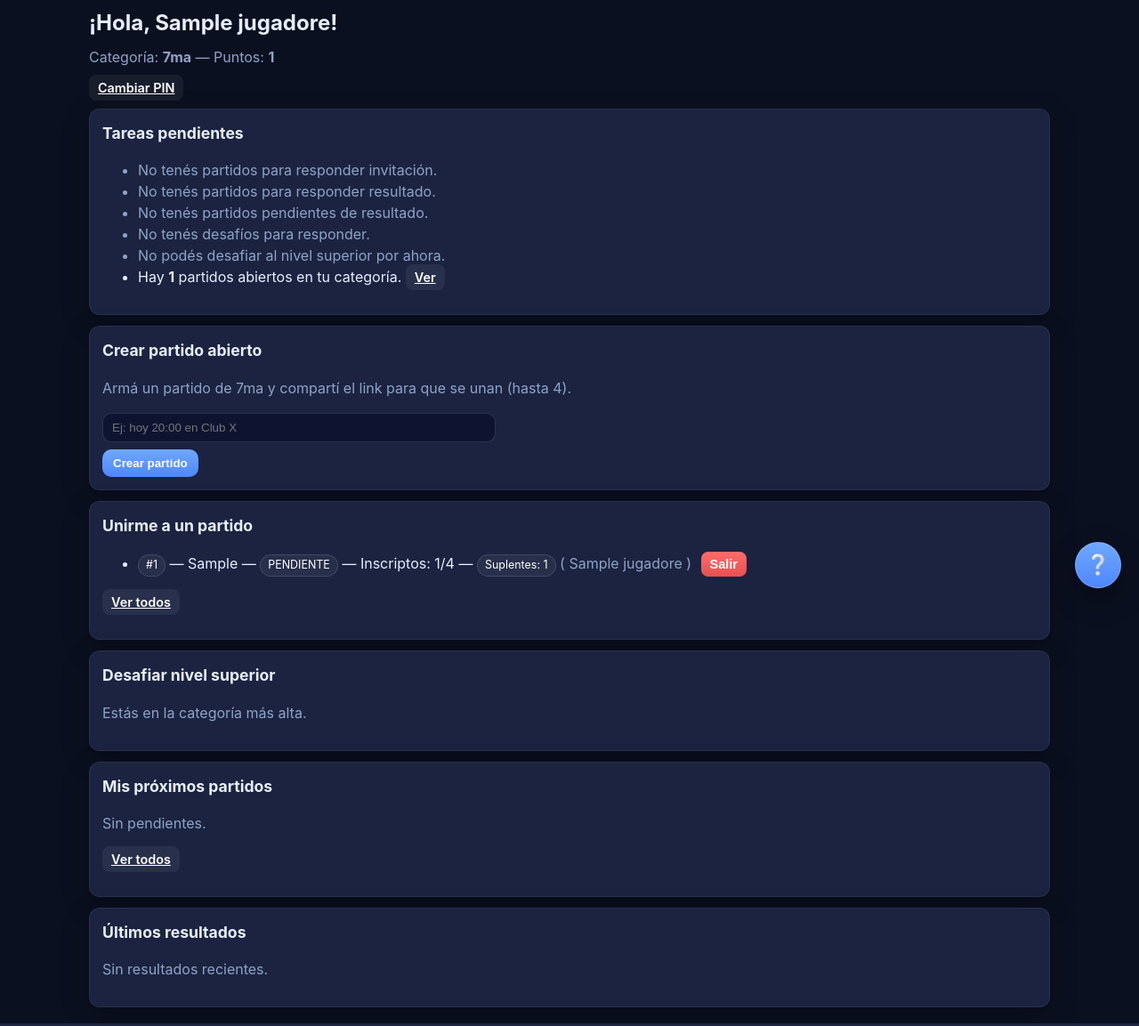
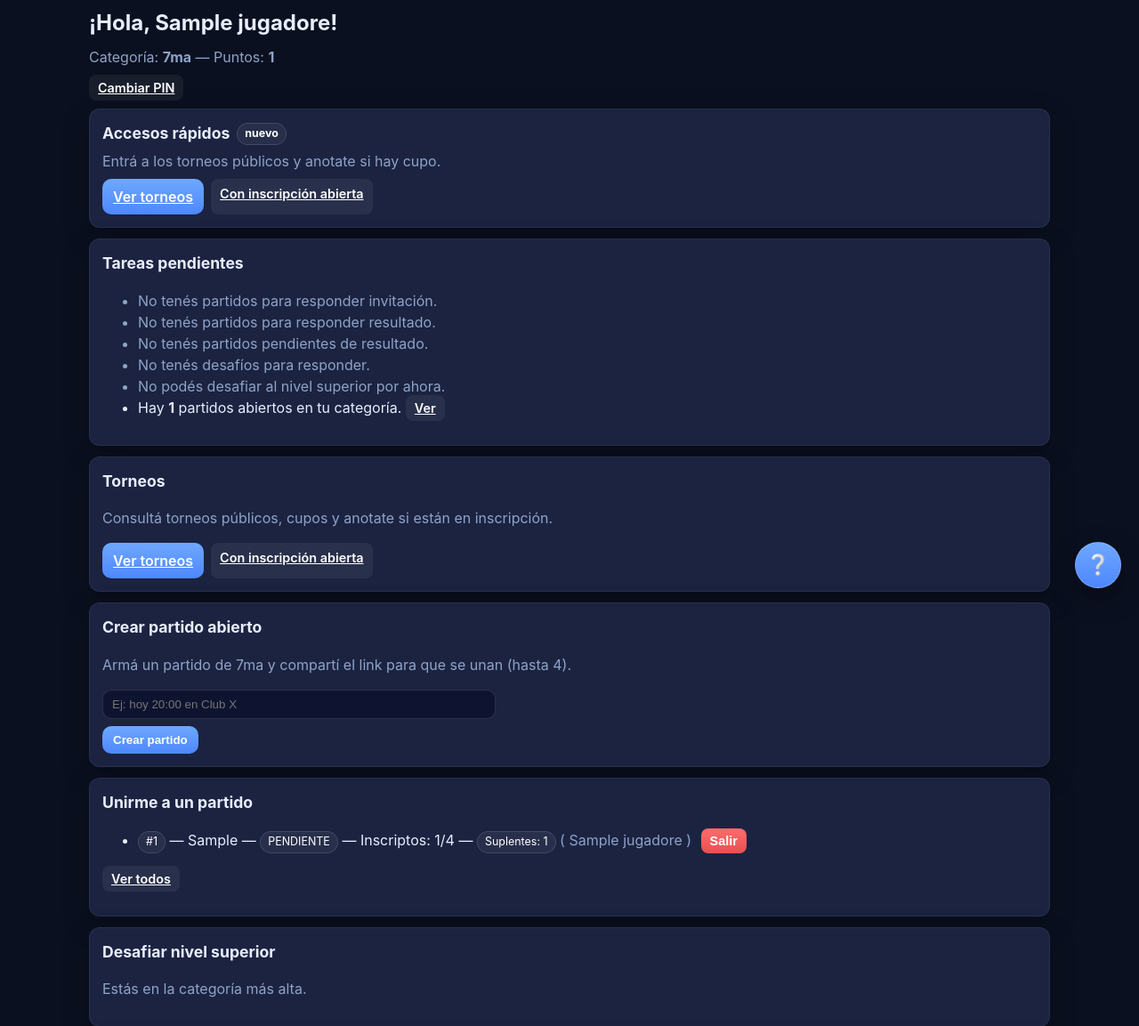
Before and after one commit to academiabogadorap/uplay, a Flask app: page /mi in a window 1280 px wide. Shown: the part 119-1272 px from the top of the page at 89% size. Run offline with Flask 3, Linux system fonts and the light colour scheme; the visitor is signed in with stand-in values (Sample User, id 1); tables that the repository leaves empty hold one stand-in row (values such as "Sample post").

Commit message:
Mi panel: acceso a Torneos públicos + quick-links

```diff
--- a/templates/mi.html
+++ b/templates/mi.html
@@ -14,6 +14,21 @@
   <p style="margin:0 0 12px;">
     <a href="{{ url_for('mi_cambiar_pin') }}" class="btn btn-ghost btn-slim">Cambiar PIN</a>
   </p>
+
+  <!-- 🚀 Accesos rápidos (NUEVO): Torneos -->
+  <div class="card" style="margin: 0 0 12px;">
+    <h3 style="display:flex; align-items:center; gap:8px; margin-bottom:6px;">
+      Accesos rápidos
+      <span class="badge">nuevo</span>
+    </h3>
+    <div class="muted" style="margin-bottom:8px;">Entrá a los torneos públicos y anotate si hay cupo.</div>
+    <div class="flex-row" style="display:flex; gap:8px; flex-wrap:wrap;">
+      <a href="{{ url_for('torneos_public_list') }}" class="btn">Ver torneos</a>
+      <a href="{{ url_for('torneos_public_list', estado='INSCRIPCION') }}" class="btn btn-ghost btn-slim">Con inscripción abierta</a>
+      {# Si más adelante agregamos filtro por categoría en /torneos, podemos sumar:
+         <a href="{{ url_for('torneos_public_list', categoria_id=jugador.categoria_id) }}" class="btn btn-ghost btn-slim">De mi categoría</a> #}
+    </div>
+  </div>
 
   <!-- Tareas pendientes -->
   <div class="card">
@@ -92,6 +107,16 @@
         </li>
       {% endif %}
     </ul>
+  </div>
+
+  {# --- Bloque informativo de Torneos (NUEVO) --- #}
+  <div class="card" style="margin-top:12px;">
+    <h3>Torneos</h3>
+    <p class="muted">Consultá torneos públicos, cupos y anotate si están en inscripción.</p>
+    <div class="flex-row" style="display:flex; gap:8px; flex-wrap:wrap;">
+      <a href="{{ url_for('torneos_public_list') }}" class="btn">Ver torneos</a>
+      <a href="{{ url_for('torneos_public_list', estado='INSCRIPCION') }}" class="btn btn-ghost btn-slim">Con inscripción abierta</a>
+    </div>
   </div>
 
   {# --- Partidos para responder invitación --- #}
```
